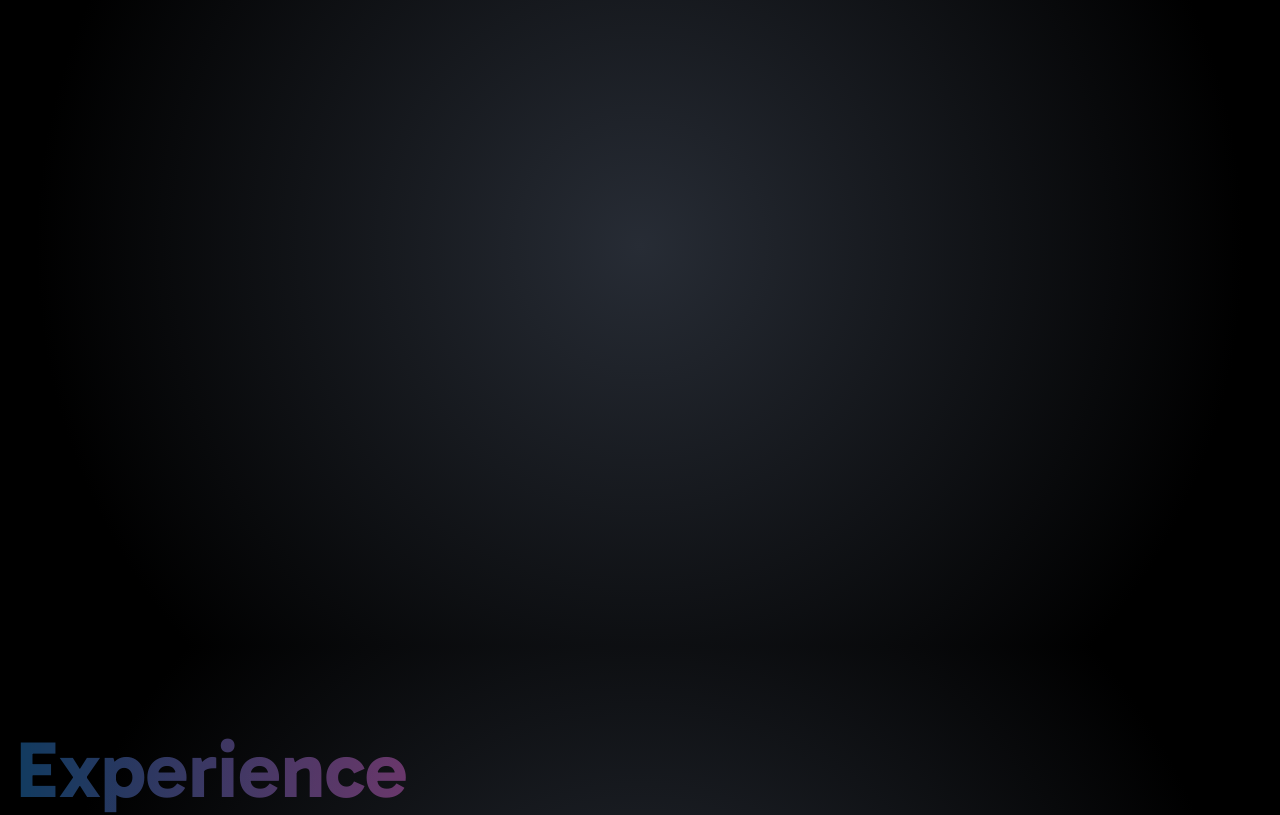
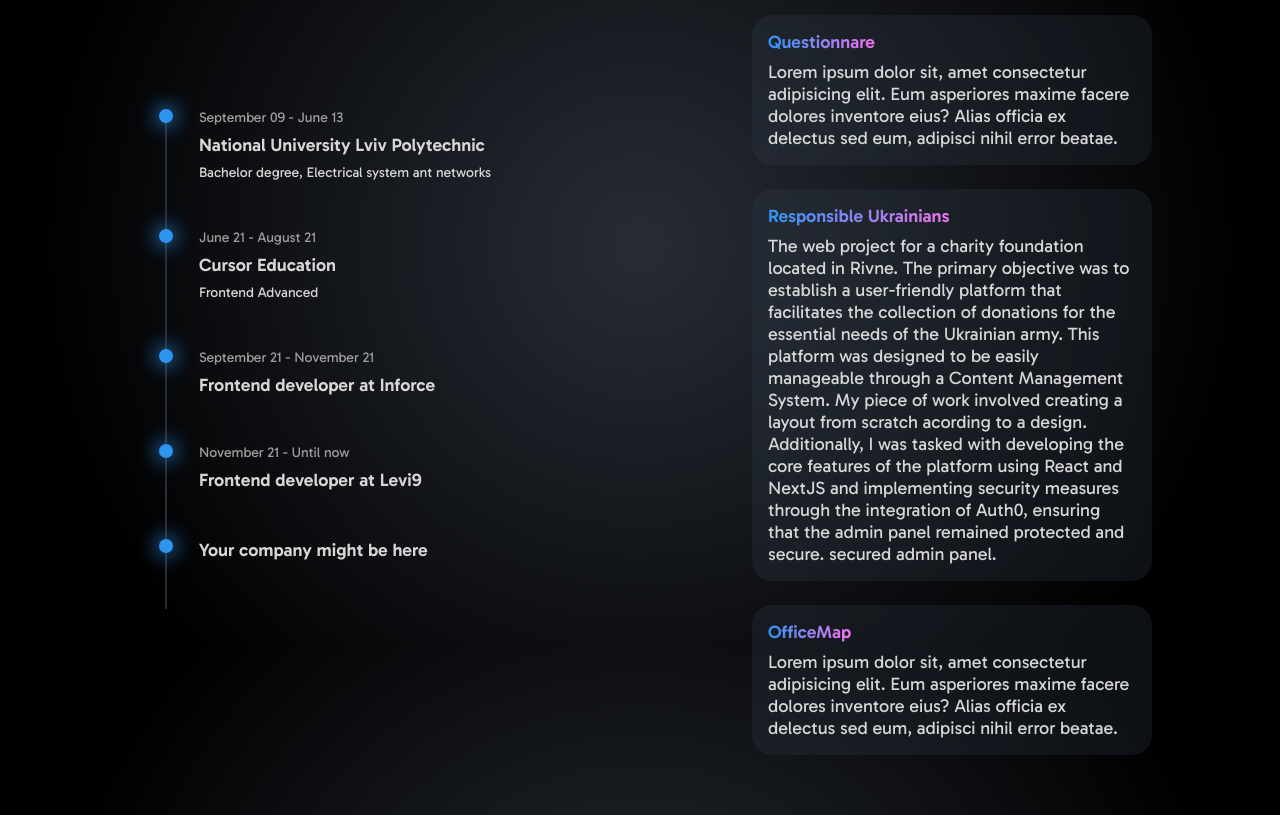
Before and after one commit to BohdanOmelianec/bohdan_omelianets.github.io, a React (Create React App) app: page / in a window 1280 px wide. Shown: the part 954-1769 px from the top of the page. Built offline with nearby package versions, Linux system fonts and the light colour scheme; the HTML template or start-up script is replaced by a standard one.

Commit message:
add block Responsible Ukrainians

```diff
--- a/src/components/Container/Container.styled.tsx
+++ b/src/components/Container/Container.styled.tsx
@@ -17,17 +17,15 @@
 
 export const Container = styled.div`
   width: min(100%, 1440px);
-  min-height: 100vh;
   height: 100%;
-  padding: calc(16px + var(--appBarHeight)) 16px 16px;
+  padding: calc(1rem + var(--appBarHeight)) 1rem 1rem;
   margin-inline: auto;
   position: relative;
   display: flex;
   flex-direction: column;
-  gap: 32px;
+  gap: 3rem;
 
   @media(max-width: 768px) {
-    // height: 100%;
-    gap: 16px;
+    gap: 2rem;
   }
 `;
--- a/src/components/Experience/Experience.styled.tsx
+++ b/src/components/Experience/Experience.styled.tsx
@@ -1,19 +1,21 @@
 import styled from "styled-components";
 
 export const ContainerWrapper = styled.div`
-  flex-grow: 1;
   display: grid;
   grid-template-columns: repeat(2, 1fr);
   align-content: center;
+  align-items: center;
   justify-items: center;
+  gap: 2rem;
+  padding: 1rem;
 
-  // @media(max-width: 768px) {
-  //   display: flex;
-  //   flex-direction: column-reverse;
-  //   align-items: center;
-  //   justify-content: flex-end;
-  //   gap: 2rem;
-  // }
+  @media(max-width: 768px) {
+    display: flex;
+    flex-direction: column;
+    align-items: center;
+    justify-content: flex-end;
+    gap: 4rem;
+  }
 `;
 
 export const DivRoad = styled.div`
@@ -40,7 +42,7 @@
     transform: translateX(calc(-50% - 1px));
     background: var(--accentBlue);
     border-radius: 100%;
-    box-shadow: 0 0 8px 0 var(--accentBlue);
+    box-shadow: 0 0 20px 2px var(--accentBlue);
   }
 
   & span.period {
@@ -50,7 +52,10 @@
 
   & span.position {
     font-family: GabaritoSemiBold;
-    // color: var(--textGray);
+  }
+
+  & span.additional_text {
+    font-size: .875rem;
   }
 `;
 
@@ -59,16 +64,34 @@
   width: 100%;
   display: flex;
   flex-direction: column;
-  gap: 1rem;
+  align-items: center;
+  gap: 1.5rem;
+
+  & h3 {
+    font-family: GabaritoSemiBold;
+    font-size: 1.5rem;
+  }
 `;
 
 export const ProjectCard = styled.div`
   width: clamp(300px, 100%, 400px);
-  height: 120px;
-  margin-inline: auto;
+  // height: 120px;
   background: var(--glacier);
   backdrop-filter: blur(5px);
   border-radius: 1.25rem;
   font-size: 1.125rem;
   padding: 1rem;
+
+  & h4 {
+    font-family: GabaritoSemiBold;
+    font-weight: 400;
+    color: var(--accentBlue);
+    margin-bottom: .5rem;
+
+    background: var(--gradient);
+    background-clip: text;
+    -webkit-background-clip: text;
+    color: transparent;
+    display: inline-block;
+  }
 `;
--- a/src/components/Experience/index.tsx
+++ b/src/components/Experience/index.tsx
@@ -16,42 +16,72 @@
         <DivRoad>
           <ul>
             <ListItem>
-              {/* <div> */}
-                <span className="period">September 09 - June 13</span>
-                <span className="position">National University Lviv Polytechnic</span>
-                <div className="short_text">Bachelor degree, Electrical system ant networks</div>
-              {/* </div> */}
+              <span className="period">September 09 - June 13</span>
+              <span className="position">
+                National University Lviv Polytechnic
+              </span>
+              <span className="additional_text">
+                Bachelor degree, Electrical system ant networks
+              </span>
             </ListItem>
             <ListItem>
-              {/* <div> */}
-                <span className="period">September 21 - November 21</span>
-                <span className="position">Frontend developer at Inforce</span>
-                <div className="short_text"></div>
-              {/* </div> */}
+              <span className="period">June 21 - August 21</span>
+              <span className="position">Cursor Education</span>
+              <span className="additional_text">Frontend Advanced</span>
             </ListItem>
             <ListItem>
-              {/* <div> */}
-                <span className="period">November 21 - Until now</span>
-                <span className="position">Frontend developer at Levi9</span>
-                <div className="short_text"></div>
-              {/* </div> */}
+              <span className="period">September 21 - November 21</span>
+              <span className="position">Frontend developer at Inforce</span>
             </ListItem>
             <ListItem>
-              {/* <div> */}
-                <div className="Position">Your company might be here</div>
-              {/* </div> */}
+              <span className="period">November 21 - Until now</span>
+              <span className="position">Frontend developer at Levi9</span>
+            </ListItem>
+            <ListItem>
+              <span className="position">Your company might be here</span>
             </ListItem>
           </ul>
         </DivRoad>
         <DivProjects>
+          <h3>Projects I participated in</h3>
           <ProjectCard>
-            <div>Quastionnare</div>
+            <h4>Questionnare</h4>
+            <p>
+              Lorem ipsum dolor sit, amet consectetur adipisicing elit. Eum
+              asperiores maxime facere dolores inventore eius? Alias officia ex
+              delectus sed eum, adipisci nihil error beatae.
+            </p>
           </ProjectCard>
           <ProjectCard>
-            <div>Responsible Ukrainians</div>
+            <h4>
+              <a
+                href="https://www.reukr.in.ua/"
+                target="_blank"
+                rel="noreferrer"
+              >
+                Responsible Ukrainians
+              </a>
+            </h4>
+            <p>
+              The web project for a charity foundation located in Rivne. The
+              primary objective was to establish a user-friendly platform that
+              facilitates the collection of donations for the essential needs of
+              the Ukrainian army. This platform was designed to be easily
+              manageable through a Content Management System. My piece of work
+              involved creating a layout from scratch acording to a design.
+              Additionally, I was tasked with developing the core features of
+              the platform using React and NextJS and implementing security
+              measures through the integration of Auth0, ensuring that the admin
+              panel remained protected and secure. secured admin panel.
+            </p>
           </ProjectCard>
           <ProjectCard>
-            <div>OfficeMap</div>
+            <h4>OfficeMap</h4>
+            <p>
+              Lorem ipsum dolor sit, amet consectetur adipisicing elit. Eum
+              asperiores maxime facere dolores inventore eius? Alias officia ex
+              delectus sed eum, adipisci nihil error beatae.
+            </p>
           </ProjectCard>
         </DivProjects>
       </ContainerWrapper>
```
